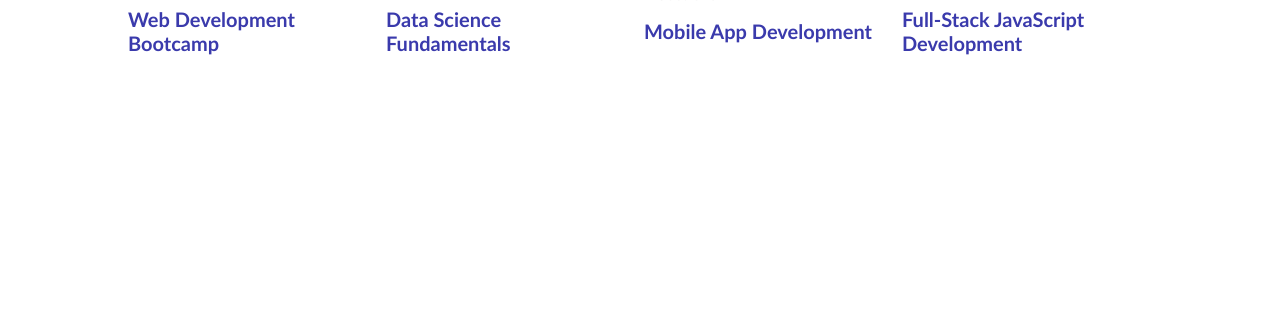
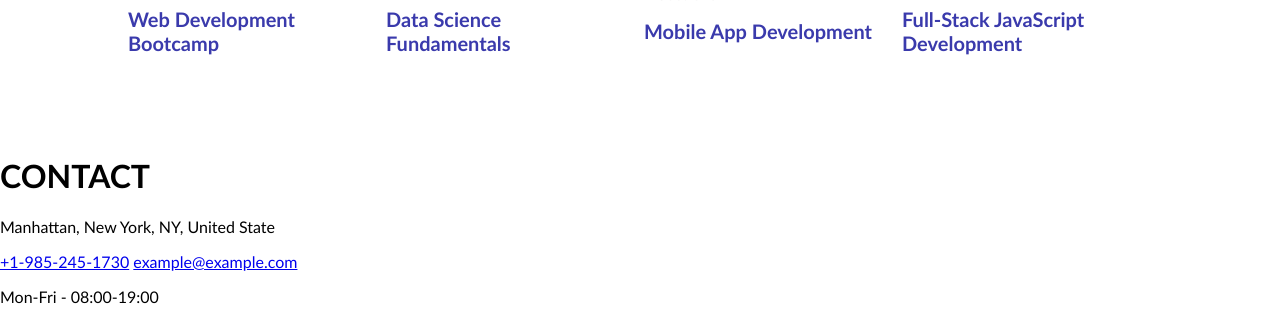
Before and after one commit to Renzo26Alejandro/subirNota, a plain HTML site: page index.html in a window 1280 px wide. Shown: the part 1447-1769 px from the top of the page. Before the commit the page ends 1582 px from the top, so only its background shows below. Drawn offline with Linux system fonts and the light colour scheme.

Commit message:
Parte del Form en HTML y link del repositorio en GitHub

```diff
--- a/index.html
+++ b/index.html
@@ -92,5 +92,15 @@
         </div>
     </section>
 
+    <form action="" class="form">
+        <div class="form__textContainer">
+            <h1 class="form__textTitle">CONTACT</h1>
+            <p class="form__text">Manhattan, New York, NY, United State</p>
+            <a href="#" class="form__text">+1-985-245-1730</a>
+            <a href="#" class="form__text">example@example.com</a>
+            <p class="form__text">Mon-Fri - 08:00-19:00</p>
+        </div>
+
+    </form>
 </body>
 </html>
```
Also changed, not shown: GITHUB.txt (added).
